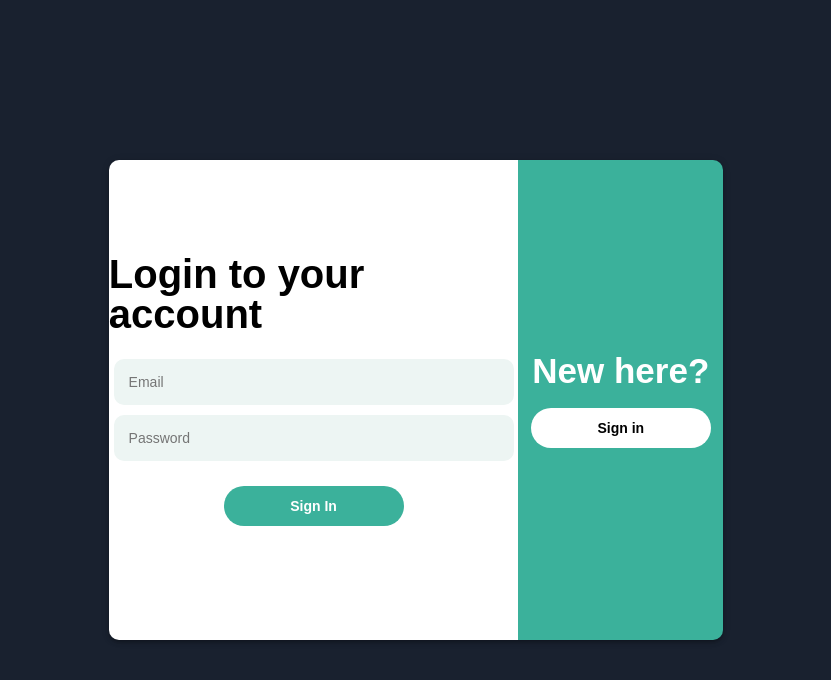
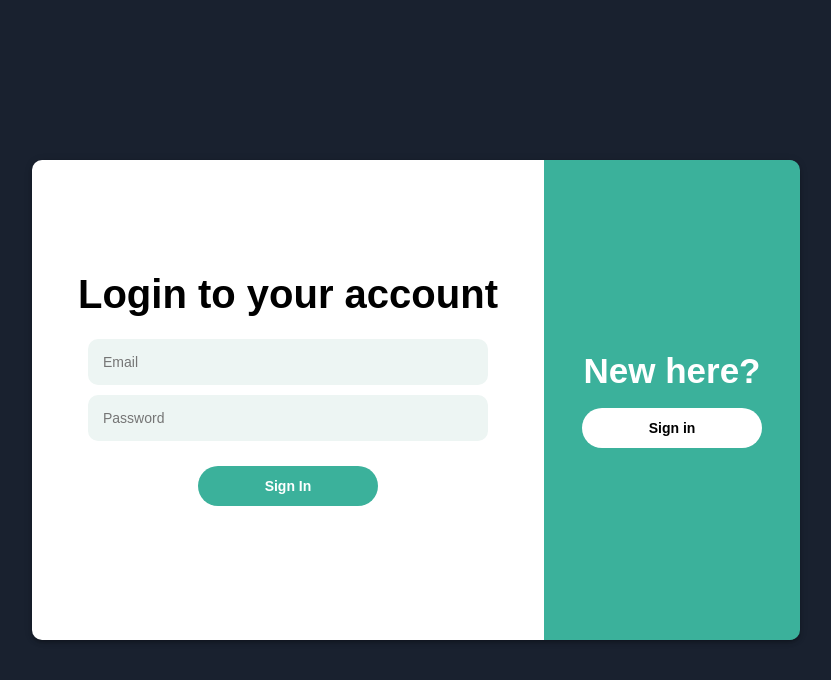
Before and after one commit to HamzaBenAbdallah/EntertainmentCenter, a React (Create React App) app in the folder client/: page /login in a window 1280 px wide. Shown: the top 680 px of the page, without its empty margins (224-1055 px from the left). Built offline with nearby package versions, Linux system fonts and the light colour scheme; no server answers.

Commit message:
Small refactor

```diff
--- a/client/src/App.js
+++ b/client/src/App.js
@@ -14,7 +14,7 @@ const App = () => {
           <Route path="/" exact element={<Main />} />
           <Route path="/signup" exact element={<Signup />} />
           <Route path="/login" exact element={<Login />} />
-          <Route path="/" exact element={<Navigate replace to="/login" />} />
+          {/* <Route path="/" exact element={<Navigate replace to="/login" />} /> */}
         </Routes>
       </AppContainer>
     </>
@@ -25,7 +25,6 @@ const AppContainer = styled.div`
   background-color: #19212f;
   min-height: 100vh;
   font-family: sans-serif;
-  padding: 0 10%;
 `;
 
 export default App;
--- a/client/src/Pages/Main/Main.style.js
+++ b/client/src/Pages/Main/Main.style.js
@@ -6,4 +6,5 @@ export const MovieGrid = styled.div`
   grid-template-columns: repeat(${numColumns}, ${cardWidth}%);
   justify-content: center;
   gap: ${cardGap}rem;
+  padding: 5rem 10%;
 `;
```
